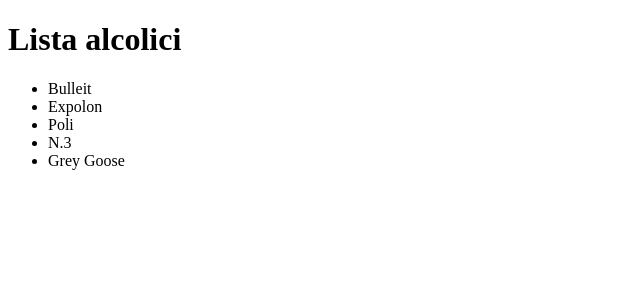
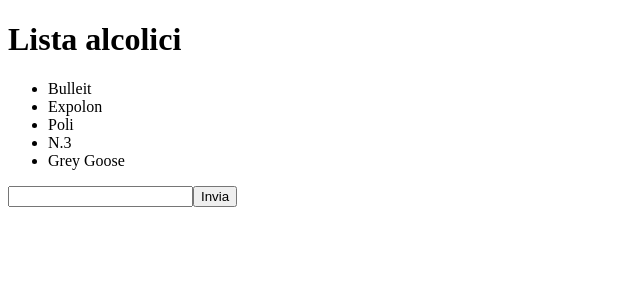
Before and after one commit to severogianluca/react-form, a React (Vite) app: page / in a window 1280 px wide. Shown: the top 300 px of the page, without its empty margins (0-640 px from the left). Built offline with nearby package versions, Linux system fonts and the light colour scheme.

Commit message:
Feat: create form

```diff
--- a/src/App.jsx
+++ b/src/App.jsx
@@ -4,14 +4,22 @@ function App() {
 
   const [article, setArticle] = useState('')
 
-  const hadleSubmit = () => {
+  const handleSubmit = () => {
     alert("ARTICOLO INVIATO")
   }
 
   return (
     <>
       <List/>
+      <form onSubmit={handleSubmit}>
+      <input
+          type="text"
+          value={article}
+          onChange={event => { setArticle(event.target.value) }}
+      />
+      <button>Invia</button>
 
+      </form>
     </>
   )
 }
```
Also changed, not shown: src/List.jsx (+2 -6 lines).
